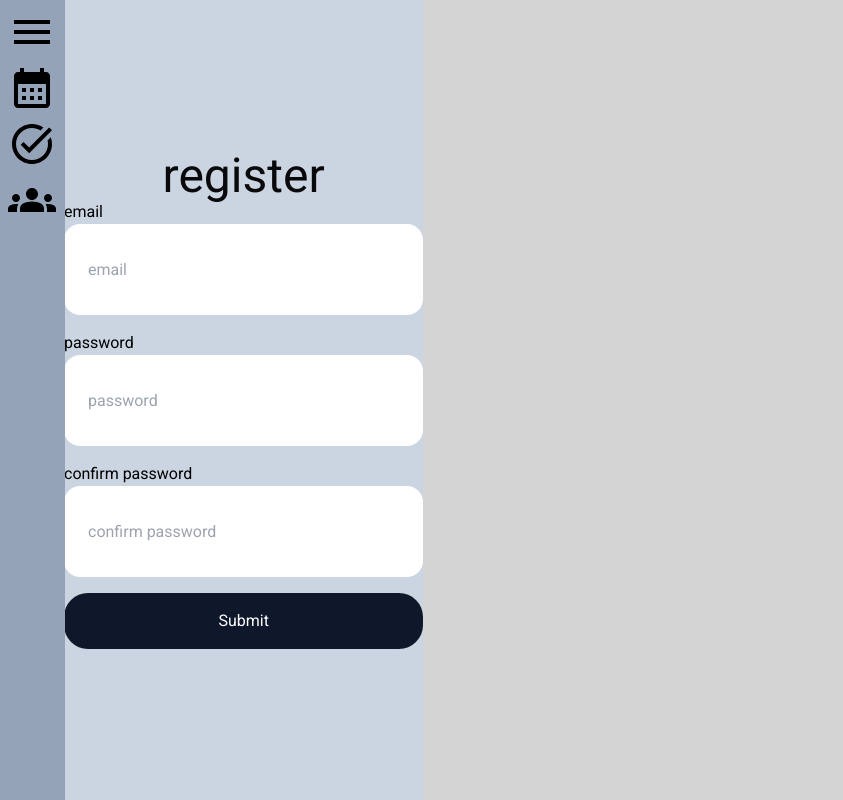
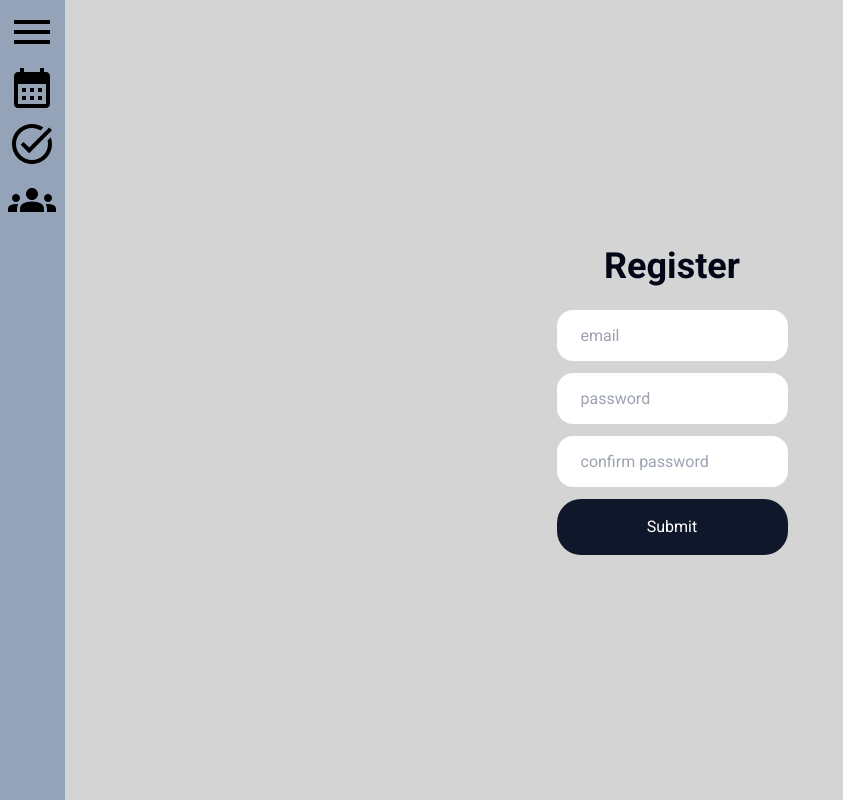
Before and after one commit to eliyya/new-universe, a Next.js app: page /register in a window 1280 px wide. Shown: the whole page, without its empty margins (0-843 px from the left). Built offline with nearby package versions, Linux system fonts and the light colour scheme.

Commit message:
register

```diff
--- a/src/app/login/LoginForm.tsx
+++ b/src/app/login/LoginForm.tsx
@@ -1,60 +1,50 @@
-'use client';
-import { useState, FormEvent } from 'react';
-import { useLocalStorage } from '@/hooks/localStorage';
+'use client'
+import { Button } from '@/components/Button'
+import { Input } from '@/components/Input'
+import { useState, FormEvent } from 'react'
 
-export default function LoginForm() {
-
-  const [isLoading, setIsLoading] = useState(false);
-  const [token, setToken] = useLocalStorage<null | { token: string, expires: number; type: string }>('token', null);
+export interface LoginFormProps {
+    onSubmit: (email: string, password: string) => Promise<{error:null}>
+}
+export function LoginForm(props: LoginFormProps) {
+    const [isLoading, setIsLoading] = useState(false)
 
     async function onSubmit(event: FormEvent<HTMLFormElement>) {
-    event.preventDefault();
-    setIsLoading(true);
-    const formData = new FormData(event.currentTarget);
-    const email = formData.get('email');
-    const password = formData.get('password');
-
-    try {
-      const response = await fetch("https://backend-universe.deno.dev/auth/authorize", {
-        method: "POST",
-        headers: { "Content-Type": "application/json" },
-        body: JSON.stringify({ email, password }),
-      });
-      const data = await response.json() as { token: string, expires: number, type: string}
-      setToken(data);
-      console.log(data);
-      fetch('/api', {
-        method: 'POST',
-        headers: { 'Content-Type': 'application/json' },
-        body: JSON.stringify({ token: data.token, type: data.type })
-      })
-    } catch (error) {
-      console.error(error);
-    } finally {
-      setIsLoading(false);
+        event.preventDefault()
+        setIsLoading(true)
+        const formData = new FormData(event.currentTarget)
+        const email = formData.get('email')
+        const password = formData.get('password')
+        if (typeof email !== 'string' || typeof password !== 'string') {
+            setIsLoading(false)
+            return
         }
+        const { error } = await props.onSubmit(email, password)
+        if (error) {
+            alert(error)
+        }
+        setIsLoading(false)
     }
     return (
         <form onSubmit={onSubmit} className="flex flex-col gap-3">
-      <input
+            <Input
+                required
                 type="email"
                 placeholder="email"
                 name="email"
-        className="text-slate-950 w-full h-full  border-transparent border-4 rounded-2xl focus:border-b-slate-950 p-5 focus:outline-none "
             />
-      <input
+            <Input
+                required
                 type="password"
                 placeholder="password"
                 name="password"
-        className="text-slate-950 w-full h-full  border-transparent border-4 rounded-2xl focus:border-b-slate-950 p-5 focus:outline-none"
             />
-      <button
-        className="bg-slate-900 text-white rounded-3xl p-4"
+            <Button
                 disabled={isLoading}
                 type="submit"
             >
-        {isLoading ? "Cargando..." : "Iniciar sesión"}
-      </button>
+                {isLoading ? 'Cargando...' : 'Iniciar sesión'}
+            </Button>
         </form>
-  );
+    )
 }
--- a/src/app/login/page.tsx
+++ b/src/app/login/page.tsx
@@ -1,10 +1,26 @@
-import LoginForm from "./LoginForm";
+import { cookies } from 'next/headers'
+import {LoginForm, LoginFormProps} from './LoginForm'
 
 export default function LoginPage() {
+    const login: LoginFormProps['onSubmit'] = async (email, password) => {
+        'use server'
+        const response = await fetch('https://backend-universe.deno.dev/auth/authorize', {
+            body: JSON.stringify({ email, password }),
+            headers: { 'Content-Type': 'application/json' },
+            method: 'POST',
+        })
+        const data = await response.json() as { token: string, expires: number, type: string}
+        cookies().set('token', data.token, {
+            expires: new Date(data.expires),
+        })
+        return {error:null}
+    }
     return (
-      <main className="flex flex-col justify-center items-center h-screen flex-1">
-        <h1 className="text-slate-950 font-bold text-4xl h-16">login</h1>
-        <LoginForm />
-      </main>
-    );
+        <main className="flex h-screen flex-1 flex-col items-center justify-center">
+            <h1 className="h-16 text-4xl font-bold text-slate-950">
+                login
+            </h1>
+            <LoginForm onSubmit={login} />
+        </main>
+    )
 }
--- a/src/app/register/RegisterForm.tsx
+++ b/src/app/register/RegisterForm.tsx
@@ -1,57 +1,37 @@
-'use client';
-import { FormEvent, useState } from "react";
+'use client'
+import { Button } from '@/components/Button'
+import { Input } from '@/components/Input'
+import { FormEvent, useState } from 'react'
 
-export default function RegisterForm() {
-    const [isLoading, setIsLoading] = useState(false);
+export interface RegisterFormProps {
+    onSubmit: (email: string, password: string) => Promise<{error: null}>
+}
+export function RegisterForm(props: RegisterFormProps) {
+    const [isLoading, setIsLoading] = useState(false)
     async function onSubmit(event: FormEvent<HTMLFormElement>) {
-        event.preventDefault();
-        setIsLoading(true);
-        const form = new FormData(event.currentTarget);
-        const email = form.get('email');
-        const password = form.get('password');
-        const confirmPassword = form.get('confirmPassword');
-
-        if (
-          !email ||
-          !password ||
-          !confirmPassword ||
-          password !== confirmPassword
-        ) {
-          setIsLoading(false);
-          return;
+        event.preventDefault()
+        setIsLoading(true)
+        const form = new FormData(event.currentTarget)
+        const email = form.get('email') as string
+        const password = form.get('password') as string
+        const confirmPassword = form.get('confirmPassword') as string
+        if (password !== confirmPassword) {
+            setIsLoading(false)
+            return
         }
-
-        try {
-            const response = await fetch("https://backend-universe.deno.dev/api/users/register", {
-                method: "POST",
-                body: JSON.stringify({ email, password }),
-                headers: { "Content-Type": "application/json" },
-            });
-            console.log(response);
-            const data = await response.json();
-            console.log(data);
-        } catch (error) {
-            console.error(error);
-        } finally {
-            setIsLoading(false);
+        const { error } = await props.onSubmit(email, password)
+        if (error) {
+            alert(error)
         }
+        setIsLoading(false)
     }
 
     return (
-      <form onSubmit={onSubmit} className="flex flex-col gap-10">
-        <label className="text-black">
-          email
-          <input type="email" name="email" placeholder="email" className="text-slate-950 w-full h-full  border-transparent border-4 rounded-2xl focus:border-b-slate-950 p-5 focus:outline-none " />
-        </label>
-        <label  className="text-black">
-          password
-          <input type="password" name="password" placeholder="password" className="text-slate-950 w-full h-full  border-transparent border-4 rounded-2xl focus:border-b-slate-950 p-5 focus:outline-none "/>
-        </label>
-        <label  className="text-black">
-            confirm password
-            <input type="password" name="confirmPassword" placeholder="confirm password" className="text-slate-950 w-full h-full  border-transparent border-4 rounded-2xl focus:border-b-slate-950 p-5 focus:outline-none "/>
-        </label>
-        <button type="submit" disabled={isLoading} className="bg-slate-900 text-white rounded-3xl p-4">{isLoading ? 'Loading...' : 'Submit'}</button>
-      </form>
-    );
+        <form onSubmit={onSubmit} className="flex flex-col gap-3">
+            <Input required type="email" name="email" placeholder="email" />
+            <Input required type="password" name="password" placeholder="password" />
+            <Input required type="password" name="confirmPassword" placeholder="confirm password"/>
+            <Button type="submit" disabled={isLoading}>{isLoading ? 'Loading...' : 'Submit'}</Button>
+        </form>
+    )
 }
--- a/src/app/register/page.tsx
+++ b/src/app/register/page.tsx
@@ -1,10 +1,26 @@
-import RegisterForm from "./RegisterForm";
+import { cookies } from 'next/headers'
+import { RegisterForm, RegisterFormProps } from './RegisterForm'
 
 export default function RegisterPage() {
+    const register: RegisterFormProps['onSubmit'] = async (email, password) => {
+        'use server'
+        const response = await fetch('https://backend-universe.deno.dev/api/users/register', {
+            body: JSON.stringify({ email, password }),
+            headers: { 'Content-Type': 'application/json' },
+            method: 'POST',
+        })
+        const data = await response.json() as { token: string, expires: number, type: string}
+        cookies().set('token', data.token, {
+            expires: new Date(data.expires),
+        })
+        return {error:null}
+    }
     return (
-      <main className="h-screen flex flex-col justify-center items-center bg-slate-300">
-        <h1 className="text-5xl text-zinc-950">register</h1>
-        <RegisterForm />
-      </main>
-    );
+        <main className="flex h-screen flex-1 flex-col items-center justify-center">
+            <h1 className="h-16 text-4xl font-bold text-slate-950">
+                Register
+            </h1>
+            <RegisterForm onSubmit={register} />
+        </main>
+    )
 }
--- /dev/null
+++ b/src/components/Button.tsx
@@ -0,0 +1,9 @@
+import { ButtonHTMLAttributes } from 'react'
+
+export interface ButtonProps extends ButtonHTMLAttributes<HTMLButtonElement> {
+}
+export function Button(props: ButtonProps) {
+    return (<button {...props} className={`rounded-3xl bg-slate-900 p-4 text-white ${props.className}`}>
+        {props.children}
+    </button>)
+}
--- /dev/null
+++ b/src/components/Input.tsx
@@ -0,0 +1,10 @@
+import { InputHTMLAttributes } from 'react'
+
+interface InputProps extends InputHTMLAttributes<HTMLInputElement> {
+}
+export function Input(props: InputProps) {
+    return (<input
+        {...props}
+        className={`h-full w-full rounded-2xl  border-4 border-transparent px-5 py-3 text-slate-950 focus:border-b-slate-950 focus:outline-none ${props.className}`}
+    />)
+}
```
Also changed, not shown: package.json (+19 -19 lines), .eslintrc.json, 1 other file (tests, documents, lock files or other folders). Lines whose indentation alone changed are shown as unchanged.
